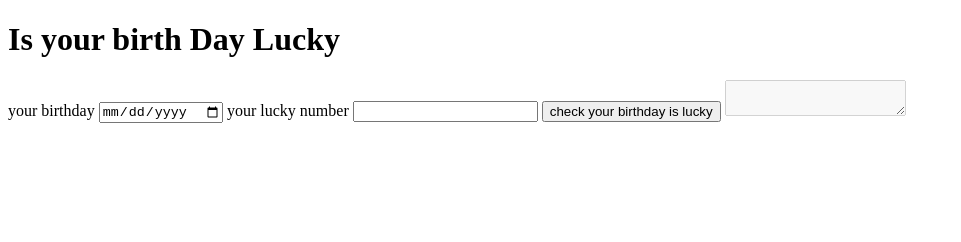
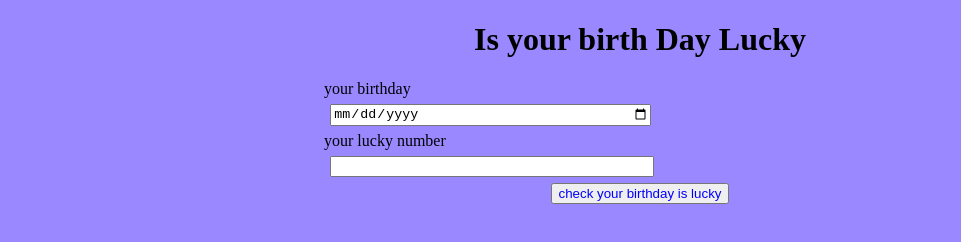
Before and after one commit to kunalsamanta/birthdayLucky, a plain HTML site: page index.html in a window 1280 px wide. Shown: the whole page, without its empty margins (0-961 px from the left). Drawn offline with Linux system fonts and the light colour scheme.

Commit message:
style add

```diff
--- a/index.html
+++ b/index.html
@@ -5,7 +5,7 @@
     <meta http-equiv="X-UA-Compatible" content="IE=edge">
     <meta name="viewport" content="width=device-width, initial-scale=1.0">
     <title>Know your Luck</title>
-    <link rel="styleseet" href="style.css" />
+    <link href="style.css" rel="stylesheet" />
 </head>
 <body>
     <h1>Is your birth Day Lucky</h1>
@@ -15,7 +15,7 @@
         <label for="lucky-number">your lucky number</label>
         <input id="lucky-number" type="number">
         <button id="check-number">check your birthday is lucky</button>
-        <textarea id="output-box" disabled></textarea>
+        <div id="output-box" ></div>
     </div>
     <script src="index.js"></script>
 </body>
--- a/style.css
+++ b/style.css
@@ -0,0 +1,34 @@
+body{
+   background-color:rgba(38, 0, 255, 0.466);
+}
+
+h1{
+    text-align: center;
+}
+.cointener{
+    width: 50%;
+    margin: auto;
+}
+input,label{
+    display: block;
+}
+
+#birth-day{
+    margin:1% ;
+    width: 50%;
+}
+
+#lucky-number{
+    margin:1%;
+    width: 50%;
+}
+
+input{
+
+}
+#check-number{
+    display: block;
+    margin-top: 1rem;
+    margin: auto;
+    color:blue;
+}
```
